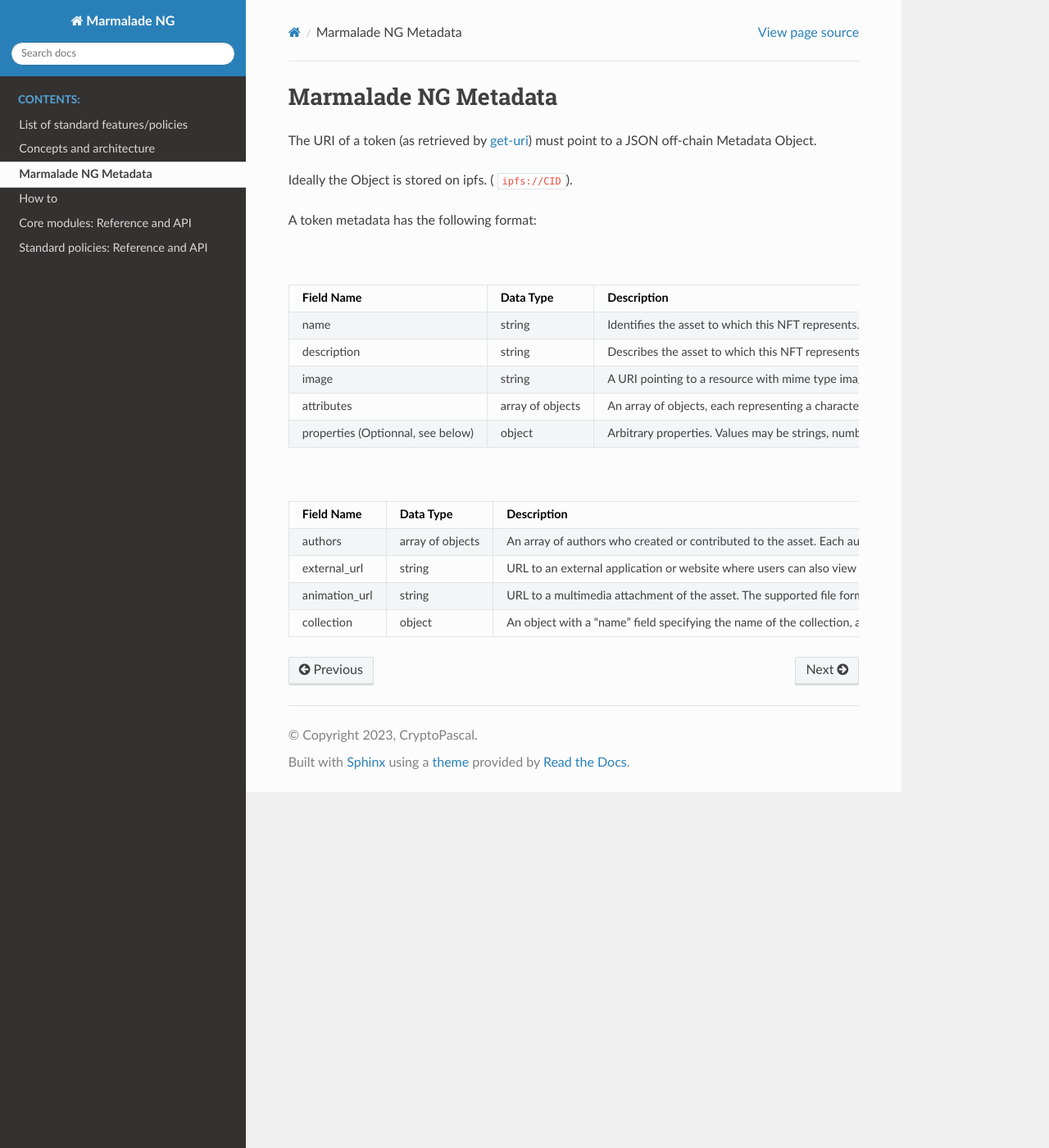
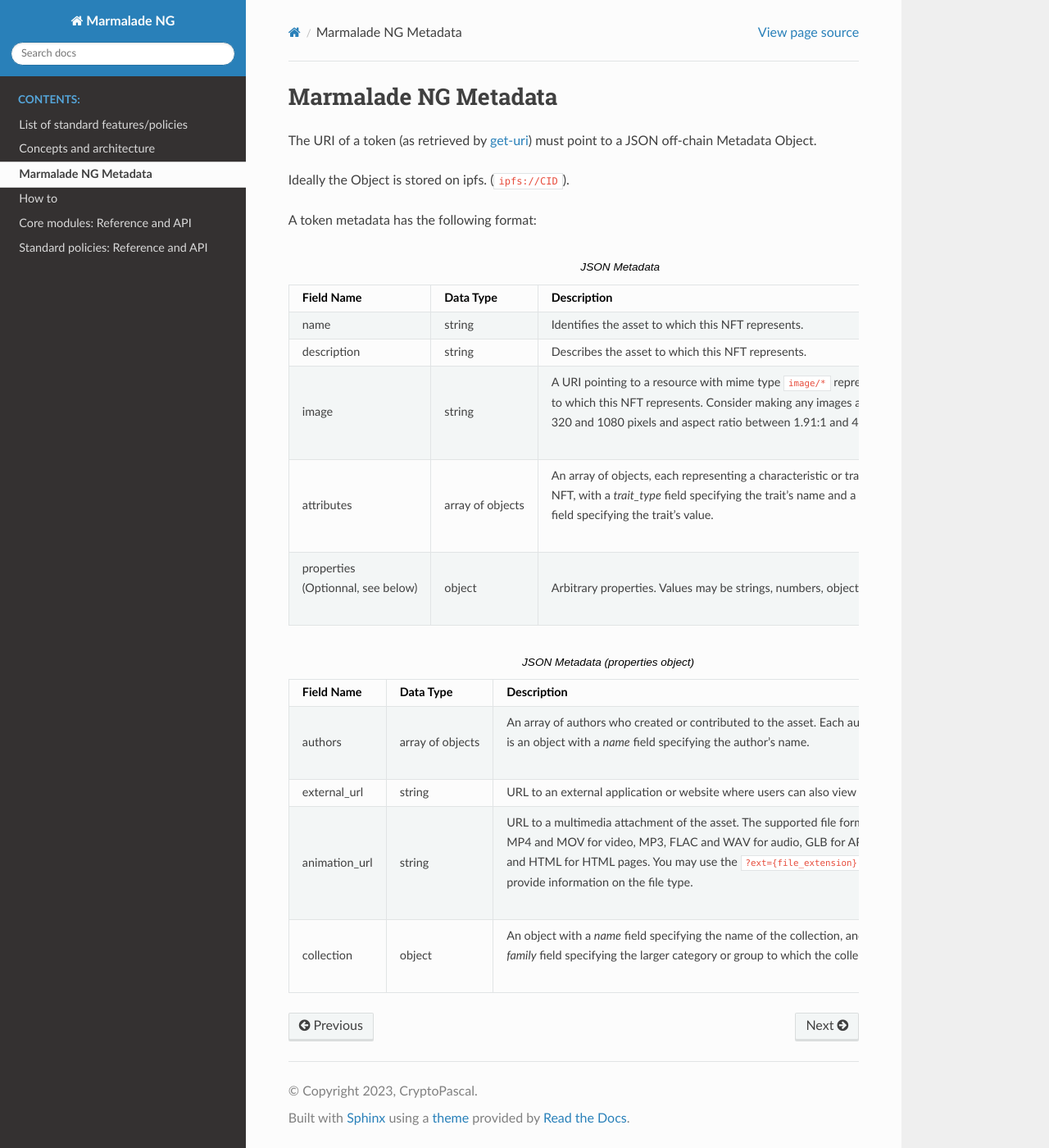
Before and after one commit to Marmalade-NG/marmalade-ng, a Sphinx documentation site: the page built from doc/source/metadata.rst, in a window 1280 px wide and 1400 px high. Shown: the whole window at 82% size. Built offline with Sphinx 7.4.7 and the Read the Docs theme 2.0.0, drawn with Linux system fonts in a browser that asks for light colours.

Commit message:
doc: imporve table rendering

```diff
--- a/doc/source/metadata.rst
+++ b/doc/source/metadata.rst
@@ -26,19 +26,23 @@
 
   * - image
     - string
-    - A URI pointing to a resource with mime type image/* representing the asset to which this NFT represents. Consider making any images at a width between 320 and 1080 pixels and aspect ratio between 1.91:1 and 4:5 inclusive.
-
+    - | A URI pointing to a resource with mime type ``image/*`` representing the asset
+      | to which this NFT represents. Consider making any images at a width between
+      | 320 and 1080 pixels and aspect ratio between 1.91:1 and 4:5 inclusive.
   * - attributes
     - array of objects
-    - An array of objects, each representing a characteristic or trait of the NFT, with a `trait_type` field specifying the trait's name and a `value` field specifying the trait's value.
+    - | An array of objects, each representing a characteristic or trait of the
+      | NFT, with a *trait_type* field specifying the trait's name and a *value*
+      | field specifying the trait's value.
 
-  * - properties (Optionnal, see below)
+  * - | properties
+      | (Optionnal, see below)
     - object
     - Arbitrary properties. Values may be strings, numbers, object or arrays.
 
 
 .. list-table:: JSON Metadata (properties object)
-  :widths: 25 25 50
+  :widths: 25 15 60
   :header-rows: 1
 
   * - Field Name
@@ -47,7 +51,8 @@
 
   * - authors
     - array of objects
-    - An array of authors who created or contributed to the asset. Each author is an object with a "name" field specifying the author's name.
+    - | An array of authors who created or contributed to the asset. Each author
+      | is an object with a *name* field specifying the author's name.
 
   * - external_url
     - string
@@ -55,8 +60,12 @@
 
   * - animation_url
     - string
-    - URL to a multimedia attachment of the asset. The supported file formats are MP4 and MOV for video, MP3, FLAC and WAV for audio, GLB for AR/3D assets, and HTML for HTML pages. You may use the ?ext={file_extension} query to provide information on the file type.
+    - | URL to a multimedia attachment of the asset. The supported file formats are
+      | MP4 and MOV for video, MP3, FLAC and WAV for audio, GLB for AR/3D assets,
+      | and HTML for HTML pages. You may use the ``?ext={file_extension}`` query to
+      | provide information on the file type.
 
   * - collection
     - object
-    - An object with a "name" field specifying the name of the collection, and a “family” field specifying the larger category or group to which the collection belongs.
+    - | An object with a *name* field specifying the name of the collection, and a
+      | *family* field specifying the larger category or group to which the collection belongs.
```
Also changed, not shown: other parts of doc/source/metadata.rst (+2 -2 lines).
